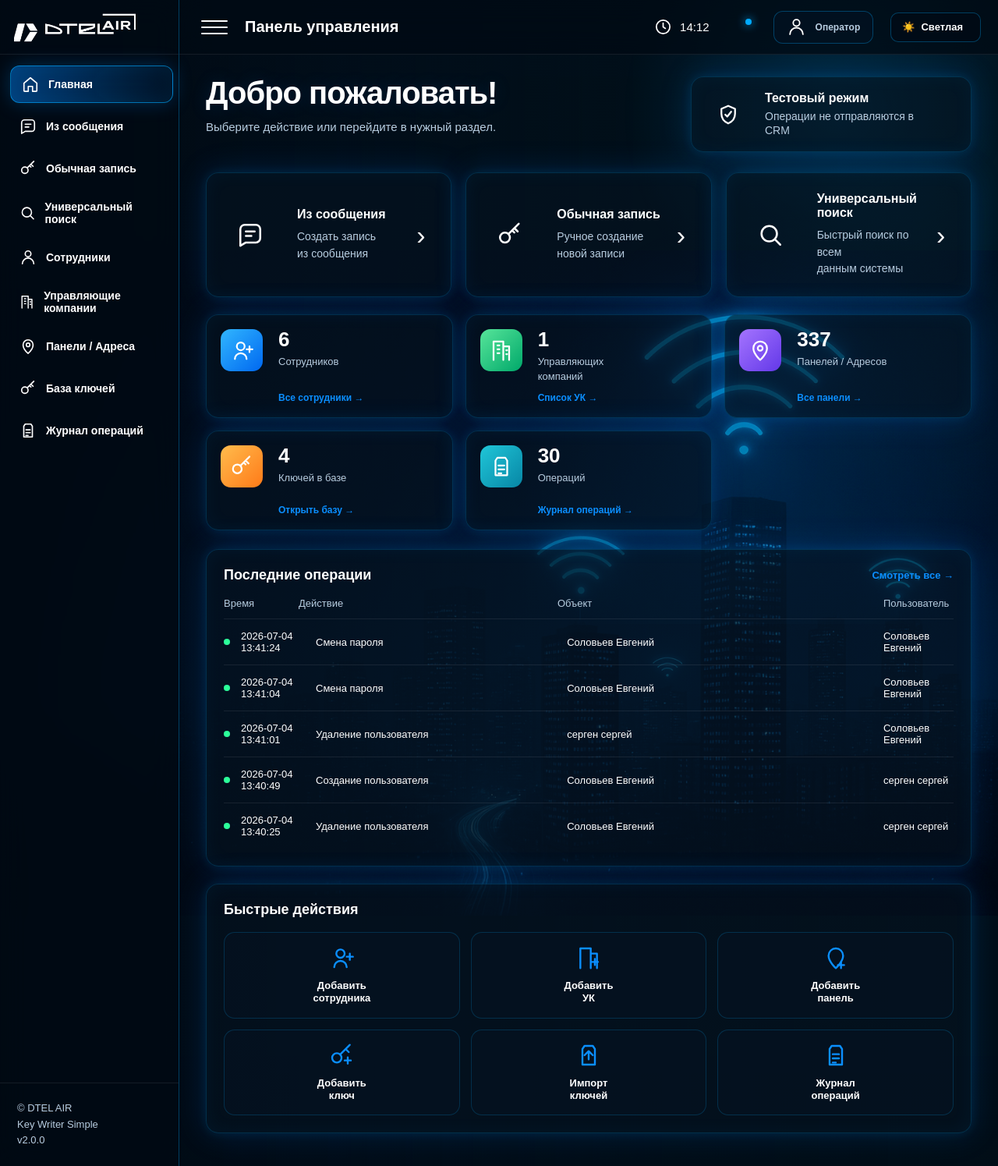
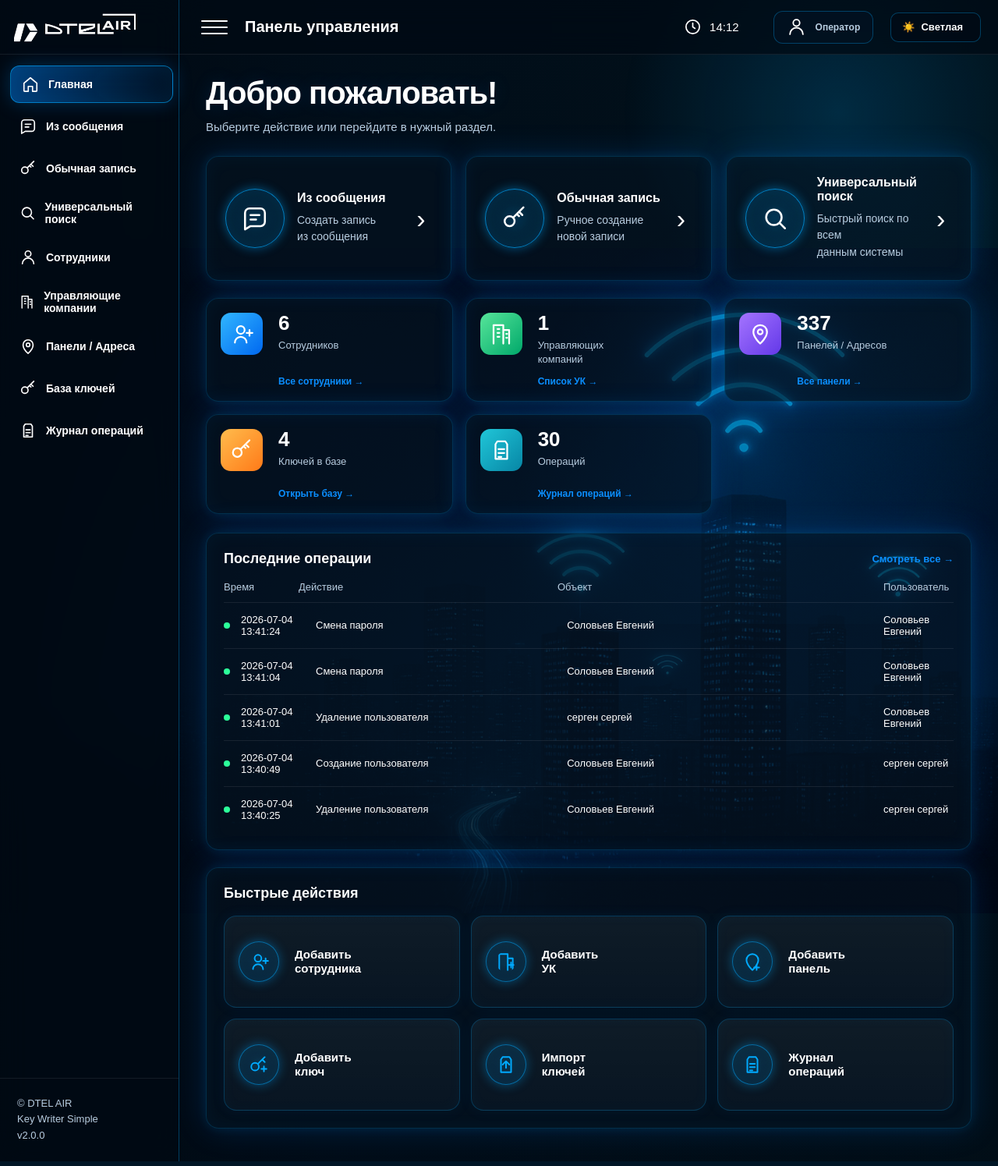
Before and after one commit to Solov18/DtelAir_key_writer, a FastAPI app: page / in a window 1280 px wide. Shown: the whole page at 78% size. Run offline with FastAPI, Linux system fonts and the light colour scheme; a user stored in the database is signed in; data comes from the database, SQL or seed files in the repository.

Commit message:
key_writer_simple_v13

```diff
--- a/app/static/css/pages/home.css
+++ b/app/static/css/pages/home.css
@@ -382,3 +382,113 @@
     color: var(--muted);
     font-size: 14px;
 }
+/* ===== Главные карточки: неоновое кольцо ===== */
+
+.dashboard-action-icon {
+    width: 76px;
+    height: 76px;
+
+    border-radius: 50%;
+
+    border: 1px solid rgba(0, 170, 255, 0.72);
+
+    background:
+        radial-gradient(circle, rgba(0, 170, 255, 0.22), rgba(0, 55, 100, 0.05));
+
+    box-shadow:
+        0 0 14px rgba(0, 170, 255, 0.46),
+        inset 0 0 20px rgba(0, 170, 255, 0.18);
+
+    transition: 0.22s;
+}
+
+.dashboard-action-icon svg {
+    width: 34px;
+    height: 34px;
+    stroke: currentColor;
+}
+
+.dashboard-action-card:hover .dashboard-action-icon {
+    border-color: rgba(0, 210, 255, 0.95);
+
+    box-shadow:
+        0 0 26px rgba(0, 170, 255, 0.75),
+        inset 0 0 26px rgba(0, 170, 255, 0.28);
+}
+
+
+/* ===== Быстрые действия: живее и дороже ===== */
+
+.dashboard-quick-grid a {
+    position: relative;
+
+    min-height: 118px;
+
+    display: grid;
+    grid-template-columns: 58px 1fr;
+    gap: 14px;
+    align-items: center;
+
+    padding: 18px;
+
+    text-align: left;
+
+    border: 1px solid rgba(0, 170, 255, 0.24);
+    border-radius: 16px;
+
+    background:
+        linear-gradient(180deg, rgba(255,255,255,0.045), rgba(255,255,255,0.015)),
+        var(--panel);
+
+    box-shadow:
+        inset 0 0 18px rgba(0, 170, 255, 0.035),
+        0 0 18px rgba(0, 110, 220, 0.08);
+
+    transition: 0.22s;
+}
+
+.dashboard-quick-grid a svg {
+    width: 52px;
+    height: 52px;
+
+    padding: 12px;
+
+    border-radius: 50%;
+
+    color: var(--blue);
+
+    border: 1px solid rgba(0, 170, 255, 0.55);
+
+    background:
+        radial-gradient(circle, rgba(0, 170, 255, 0.20), rgba(0, 50, 90, 0.04));
+
+    box-shadow:
+        0 0 14px rgba(0, 170, 255, 0.40),
+        inset 0 0 16px rgba(0, 170, 255, 0.16);
+}
+
+.dashboard-quick-grid a span {
+    font-size: 15px;
+    line-height: 1.2;
+    font-weight: 900;
+}
+
+.dashboard-quick-grid a:hover {
+    transform: translateY(-4px);
+
+    border-color: rgba(0, 210, 255, 0.75);
+
+    box-shadow:
+        inset 0 0 26px rgba(0, 170, 255, 0.07),
+        0 0 34px rgba(0, 130, 255, 0.20);
+}
+
+.dashboard-quick-grid a:hover svg {
+    color: #ffffff;
+
+    border-color: rgba(0, 210, 255, 0.95);
+
+    box-shadow:
+        0 0 26px rgba(0, 170, 255, 0.72),
+        inset 0 0 22px rgba(0, 170, 255, 0.28);
+}
--- a/app/templates/base.html
+++ b/app/templates/base.html
@@ -96,13 +96,7 @@
 
                 <div class="topbar-divider"></div>
 
-                <div class="notify">
-                    <svg viewBox="0 0 24 24">
-                        <path d="M18 8a6 6 0 0 0-12 0c0 7-3 7-3 7h18s-3 0-3-7"/>
-                        <path d="M10 21h4"/>
-                    </svg>
-                    <i></i>
-                </div>
+
 
                 <a class="user-pill" href="/users" title="Пользователи">
                     <svg viewBox="0 0 24 24">
--- a/app/templates/index.html
+++ b/app/templates/index.html
@@ -10,21 +10,21 @@
         <p class="subtitle">Выберите действие или перейдите в нужный раздел.</p>
     </div>
 
-    <div class="dashboard-status-card">
-        <div class="status-shield">
-            <svg viewBox="0 0 24 24">
-                <path d="M12 3l7 3v5c0 5-3.5 8.5-7 10-3.5-1.5-7-5-7-10V6l7-3z"/>
-                <path d="M9 12l2 2 4-5"/>
-            </svg>
-        </div>
+<!--    <div class="dashboard-status-card">-->
+<!--        <div class="status-shield">-->
+<!--            <svg viewBox="0 0 24 24">-->
+<!--                <path d="M12 3l7 3v5c0 5-3.5 8.5-7 10-3.5-1.5-7-5-7-10V6l7-3z"/>-->
+<!--                <path d="M9 12l2 2 4-5"/>-->
+<!--            </svg>-->
+<!--        </div>-->
 
-        <div>
-            <b>{% if dry_run %}Тестовый режим{% else %}Система работает{% endif %}</b>
-            <span>{% if dry_run %}Операции не отправляются в CRM{% else %}Все сервисы доступны{% endif %}</span>
-        </div>
+<!--        <div>-->
+<!--            <b>{% if dry_run %}Тестовый режим{% else %}Система работает{% endif %}</b>-->
+<!--            <span>{% if dry_run %}Операции не отправляются в CRM{% else %}Все сервисы доступны{% endif %}</span>-->
+<!--        </div>-->
 
-        <i></i>
-    </div>
+<!--        <i></i>-->
+<!--    </div>-->
 </div>
 
 <div class="dashboard-actions">
```
